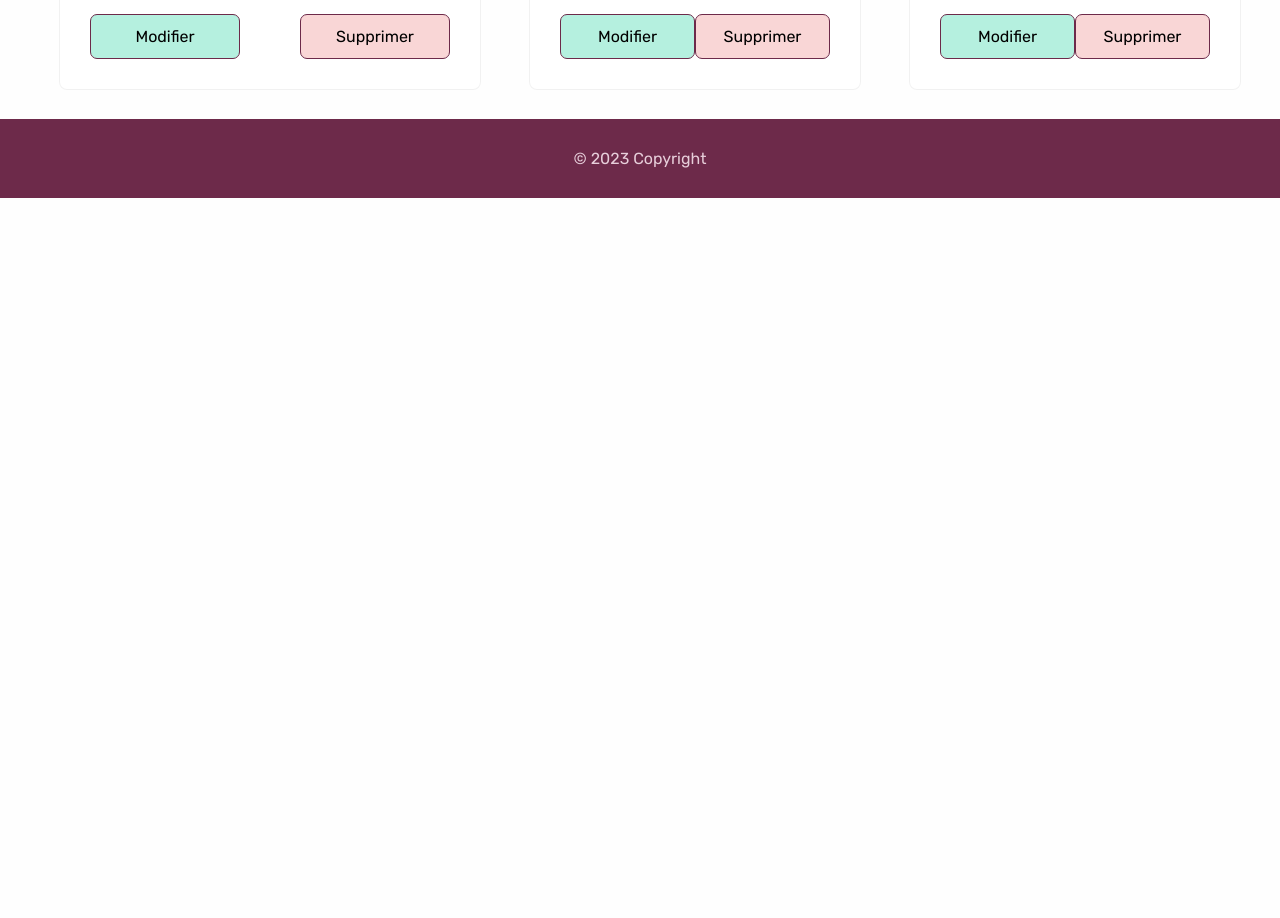
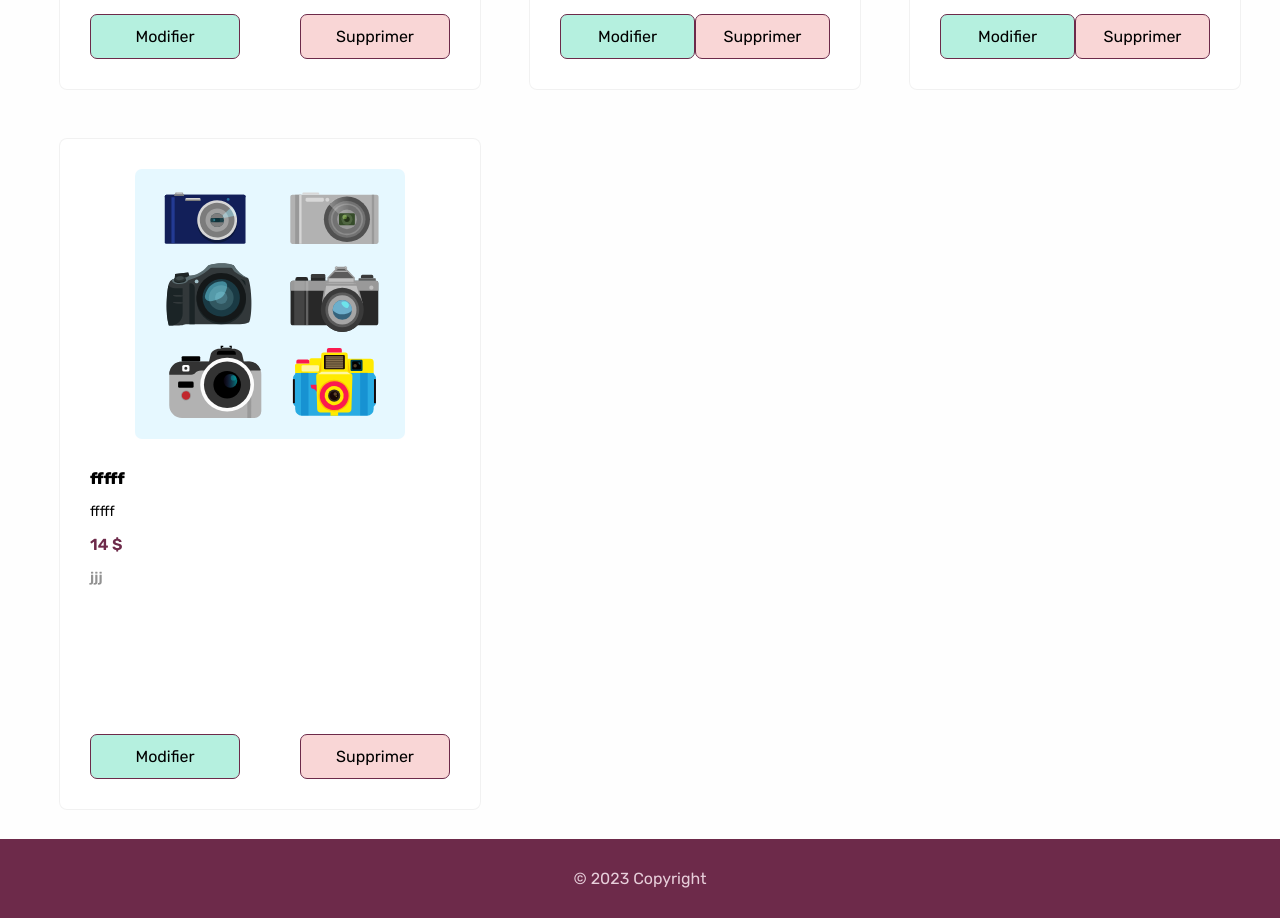
Before and after one commit to code-sandboxx/magasin-d-appareils-photo, a React (Create React App) app: page /catalogue in a window 1280 px wide. Shown: the part 1540-2458 px from the top of the page. Before the commit the page ends 1738 px from the top, so only its background shows below. Built offline with nearby package versions, Linux system fonts and the light colour scheme; data requests are answered from the project's data file; a web font is replaced by a local one.

Commit message:
Création de db.json, des fonctionnalités d'ajout et de suppression de produit

```diff
--- /dev/null
+++ b/db.json
@@ -0,0 +1,60 @@
+{
+  "products": [
+    {
+      "id": 1,
+      "nom": "Appareil photo sans miroir Alpha a7 II image complète de Sony avec objectif FE 28-70 mm",
+      "description": "Saisissez des photos comme elles doivent être vues avec l'appareil photo sans miroir a7 II de Sony. Son capteur plein cadre Exmor de 24,3 Mpx et son processeur BIONZ X reproduisent fidèlement les couleurs, les textures et les détails comme on les voit à l'oeil nu. Le stabilisateur d'image à 5 axes intégré compense 5 différents types de tremblements de l'appareil. Il inclut un objectif OSS FE 28-70 mm f/3,5-5,6.",
+      "prix": 1400,
+      "categorie": "Appareils photo sans miroir",
+      "image": "10347557.jpg"
+    },
+    {
+      "id": 2,
+      "nom": "Quadricoptère Mini 2 SE de DJI avec télécommande - Gris",
+      "description": "Enregistrez facilement vos moments d'action préférés comme un as avec ce drone quadricoptère Mini 2 SE de DJI avec manette. Léger et portatif, ce drone est facile à utiliser et prend en charge une portée de transmission vidéo jusqu'à 10 km. Les modes intelligents vous permettent de prendre facilement des photos professionnelles. La résistance au vent de niveau 5 et le cardan inclus offrent une stabilité incroyable.",
+      "prix": 600,
+      "categorie": "Drones",
+      "image": "17051208.jpg"
+    },
+    {
+      "id": 3,
+      "nom": "Caméra d'action 4K à deux écrans Action 2 de DJI - Gris",
+      "description": " Obtenez de superbes photos et vidéos grâce à l'ensemble combiné double écran avec caméra Action 2 de DJI. Le design léger et portatif est idéal pour immortaliser tous vos moments inoubliables. La résolution 4K à 120 images/s permet de filmer des vidéos avec des détails nets et réalistes. Un support d'installation et deux supports magnétiques sont inclus pour filmer dans n'importe quel angle afin d'obtenir des séquences vidéo plus créatives.",
+      "prix": 550,
+      "categorie": "Caméras d'action et prêt-à-porter",
+      "image": "15777882.jpg"
+    },
+    {
+      "id": 4,
+      "nom": "Carte microSD Pro Endurance 128 Go microSDXC UHS-I de Samsung MB-MJ128GA",
+      "description": "Obtenez une endurance maximale pour les caméras de surveillance et de sécurité, les caméras de tableau de bord et les caméras de corps. L’enregistrement continu jusqu’à 25 fois plus long que les cartes à mise au point rapide vous offre la meilleure autonomie de sa catégorie jusqu’à 43,800 heures.",
+      "prix": 25,
+      "categorie": "Accessoires pour appareils photo et caméscopes",
+      "image": "14425180.jpg"
+    },
+    {
+      "id": 5,
+      "nom": "Téléobjectif très long à zoom G OSS plein format à monture E FE 200-600 mm f/5,6-6,3 de Sony",
+      "description": "Immortalisez le monde à travers vos yeux grâce à ce super téléobjectif zoom OSS de 200-600 mm F5,6-6,3 G de Sony à montage E SEL200600G. Grâce à une mise au point rapide et à une stabilisation optique exceptionnelle, cet objectif permet de photographier des images merveilleusement nettes, même avec les sujets les plus rapides.",
+      "prix": 2600,
+      "categorie": "Objectifs",
+      "image": "13797243.jpg"
+    },
+    {
+      "id": 6,
+      "nom": "Trépied mobile en carbone Bluetooth Element MII de Manfrotto (MKELMII4CMB-BH) - Noir",
+      "description": "Obtenez une stabilité exceptionnelle pour prendre des photos et des vidéos avec votre appareil photo grâce au trépied en carbone Element MII de Manfrotto. Avec sa capacité de 8 kg, il en supporte amplement assez pour saisir des images nettes à l'aide d'appareils photo dotés d'objectifs plus lourds. Sa pince universelle pour téléphone intelligent et sa télécommande Bluetooth permettent de prendre des égoportraits à une distance de jusqu'à 2,75 m.",
+      "prix": 250,
+      "categorie": "Trépieds, supports et stabilisateurs",
+      "image": "15395964.jpg"
+    },
+    {
+      "nom": "fffff",
+      "description": "fffff",
+      "prix": "14",
+      "categorie": "jjj",
+      "image": "generique.svg",
+      "id": 7
+    }
+  ]
+}
--- a/package.json
+++ b/package.json
@@ -6,6 +6,7 @@
     "@testing-library/jest-dom": "^5.16.5",
     "@testing-library/react": "^13.4.0",
     "@testing-library/user-event": "^13.5.0",
+    "json-server": "^0.17.3",
     "react": "^18.2.0",
     "react-dom": "^18.2.0",
     "react-router-dom": "^6.12.1",
@@ -16,7 +17,8 @@
     "start": "react-scripts start",
     "build": "react-scripts build",
     "test": "react-scripts test",
-    "eject": "react-scripts eject"
+    "eject": "react-scripts eject",
+    "server": "json-server --watch db.json --port 5000"
   },
   "eslintConfig": {
     "extends": [
--- a/src/App.js
+++ b/src/App.js
@@ -1,4 +1,4 @@
-import {useState} from 'react'
+import {useState, useEffect} from 'react'
 import Header from './components/Header'
 import Footer from './components/Footer'
 import ProductCatalogue from './components/ProductCatalogue';
@@ -8,65 +8,25 @@
 
 function App() {
 
+  const [products, setProducts] = useState([])
+
+  useEffect(()=> {
+    const getProducts = async () => {
+    const productsFromServer = await fetchProducts()
+    setProducts(productsFromServer)
+    }
+    getProducts()
+    }, [])
+    const fetchProducts = async () => {
+    const res = await fetch('http://localhost:5000/products')
+    const data = await res.json()
+    //console.log(data)
+    return data
+  }
+
   // Données  - tableau d'objets de tous les produits
   // les produits de l'état setProducts seront affichés lors d'un ajout d'un produit
 
-  const [products, setProducts] = useState([
-
-    {
-      id: 1,
-      nom: "Appareil photo sans miroir Alpha a7 II image complète de Sony avec objectif FE 28-70 mm",
-      description: "Saisissez des photos comme elles doivent être vues avec l'appareil photo sans miroir a7 II de Sony. Son capteur plein cadre Exmor de 24,3 Mpx et son processeur BIONZ X reproduisent fidèlement les couleurs, les textures et les détails comme on les voit à l'oeil nu. Le stabilisateur d'image à 5 axes intégré compense 5 différents types de tremblements de l'appareil. Il inclut un objectif OSS FE 28-70 mm f/3,5-5,6.",
-      prix: 1400,
-      categorie: "Appareils photo sans miroir",
-      image: "10347557.jpg"
-    },
-
-    {
-      id: 2,
-      nom: "Quadricoptère Mini 2 SE de DJI avec télécommande - Gris",
-      description: "Enregistrez facilement vos moments d'action préférés comme un as avec ce drone quadricoptère Mini 2 SE de DJI avec manette. Léger et portatif, ce drone est facile à utiliser et prend en charge une portée de transmission vidéo jusqu'à 10 km. Les modes intelligents vous permettent de prendre facilement des photos professionnelles. La résistance au vent de niveau 5 et le cardan inclus offrent une stabilité incroyable.",
-      prix: 600,
-      categorie: "Drones",
-      image: "17051208.jpg"
-    },
-
-    {
-      id: 3,
-      nom: "Caméra d'action 4K à deux écrans Action 2 de DJI - Gris",
-      description: " Obtenez de superbes photos et vidéos grâce à l'ensemble combiné double écran avec caméra Action 2 de DJI. Le design léger et portatif est idéal pour immortaliser tous vos moments inoubliables. La résolution 4K à 120 images/s permet de filmer des vidéos avec des détails nets et réalistes. Un support d'installation et deux supports magnétiques sont inclus pour filmer dans n'importe quel angle afin d'obtenir des séquences vidéo plus créatives.",
-      prix: 550,
-      categorie: "Caméras d'action et prêt-à-porter",
-      image: "15777882.jpg"
-    },
-
-    {
-      id: 4,
-      nom: "Carte microSD Pro Endurance 128 Go microSDXC UHS-I de Samsung MB-MJ128GA",
-      description: "Obtenez une endurance maximale pour les caméras de surveillance et de sécurité, les caméras de tableau de bord et les caméras de corps. L’enregistrement continu jusqu’à 25 fois plus long que les cartes à mise au point rapide vous offre la meilleure autonomie de sa catégorie jusqu’à 43,800 heures.",
-      prix: 25,
-      categorie: "Accessoires pour appareils photo et caméscopes",
-      image: "14425180.jpg"
-    },
-
-    {
-      id: 5,
-      nom: "Téléobjectif très long à zoom G OSS plein format à monture E FE 200-600 mm f/5,6-6,3 de Sony",
-      description: "Immortalisez le monde à travers vos yeux grâce à ce super téléobjectif zoom OSS de 200-600 mm F5,6-6,3 G de Sony à montage E SEL200600G. Grâce à une mise au point rapide et à une stabilisation optique exceptionnelle, cet objectif permet de photographier des images merveilleusement nettes, même avec les sujets les plus rapides.",
-      prix: 2600,
-      categorie: "Objectifs",
-      image: "13797243.jpg"
-    },
-
-    {
-      id: 6,
-      nom: "Trépied mobile en carbone Bluetooth Element MII de Manfrotto (MKELMII4CMB-BH) - Noir",
-      description: "Obtenez une stabilité exceptionnelle pour prendre des photos et des vidéos avec votre appareil photo grâce au trépied en carbone Element MII de Manfrotto. Avec sa capacité de 8 kg, il en supporte amplement assez pour saisir des images nettes à l'aide d'appareils photo dotés d'objectifs plus lourds. Sa pince universelle pour téléphone intelligent et sa télécommande Bluetooth permettent de prendre des égoportraits à une distance de jusqu'à 2,75 m.",
-      prix: 250,
-      categorie: "Trépieds, supports et stabilisateurs",
-      image: "15395964.jpg"
-    }
-  ])
 
   //********************************************************
   //             Mise à jour d’un produit
@@ -85,16 +45,21 @@
   //             Ajout d’un nouveau produit
   //********************************************************
 
-  const addNewProduct = (product) => {
+  const addNewProduct = async (product) => {
+
+    const res = await fetch('http://localhost:5000/products',{
+      method: 'POST',
+      headers: {
+        'Content-type': 'application/json'
+      },
+      body: JSON.stringify(product)
+    })
+
+    const newProduct = await res.json()
 
     // Trouver le plus grand ID dans le tableau d'objets de produits
     const maxId = Math.max(...products.map((product) => product.id));
-
-    //Création d'un nouveau produit avec l'ID supérieur a maxId
-    const newProduct = {
-      id: maxId + 1,
-      ...product
-    };
+    newProduct.id = maxId + 1;
 
     // Ajout du nouveau produit dans le tableau et la mise à jour de l’état
     setProducts([...products, newProduct]);
@@ -104,7 +69,10 @@
   //             Suppression à jour d’un produit
   //********************************************************
 
-  const deleteProduct = (id) => {
+  const deleteProduct = async (id) => {
+    await fetch(`http://localhost:5000/tasks/${id}`, {
+      method: 'DELETE',
+    })
     setProducts(products.filter((product) => product.id !== id))
   }
 
```
Also changed, not shown: 1 other file (tests, documents, lock files or other folders).
